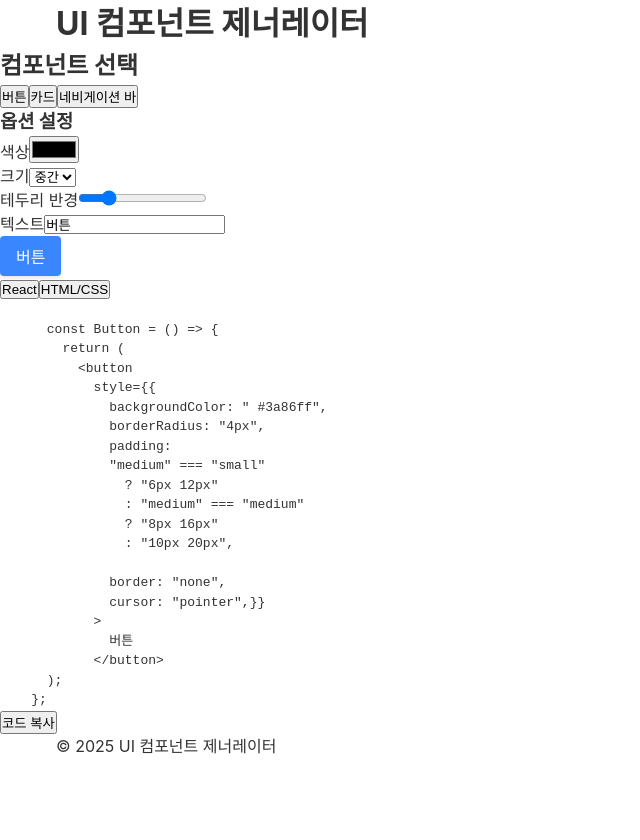
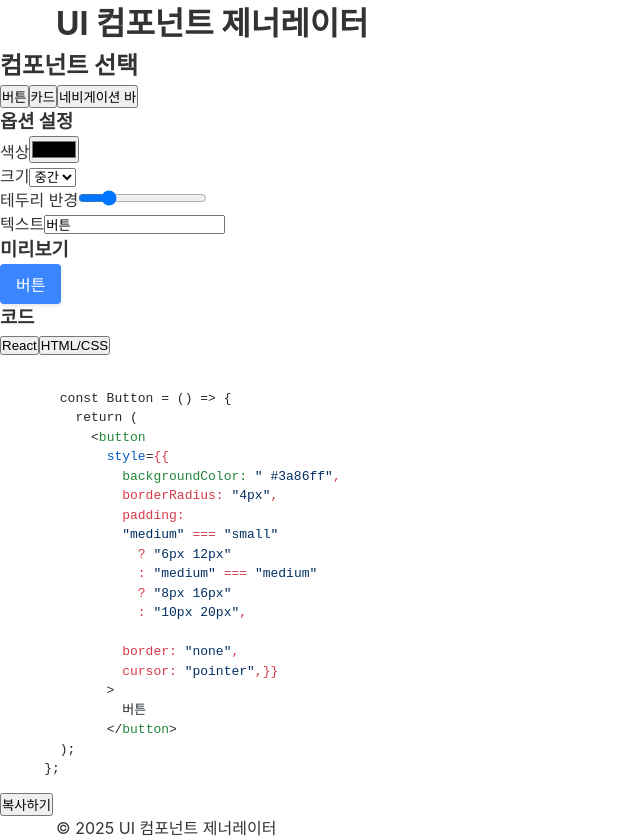
Before and after one commit to hagalaz-star/design-tool, a Next.js app: page / in a window 1280 px wide. Shown: the whole page, without its empty margins (0-640 px from the left). Before the commit the page ends 800 px from the top, so only its background shows below. Built offline with nearby package versions, Linux system fonts and the light colour scheme.

Commit message:
degisn-preview

```diff
--- a/package.json
+++ b/package.json
@@ -9,6 +9,7 @@
     "lint": "next lint"
   },
   "dependencies": {
+    "highlight.js": "^11.11.1",
     "next": "15.2.1",
     "react": "^19.0.0",
     "react-dom": "^19.0.0",
--- a/src/app/Generator/CodeDisplay.tsx
+++ b/src/app/Generator/CodeDisplay.tsx
@@ -1,4 +1,6 @@
-import React, { useState, CSSProperties } from "react";
+import React, { useState, CSSProperties, useEffect } from "react";
+import hljs from "highlight.js";
+import "highlight.js/styles/github.css";
 import styles from "./CodeDisplay.module.scss";
 
 interface displayType {
@@ -8,6 +10,8 @@ interface displayType {
 
 function CodeDisplay({ componentType, options }: displayType) {
   const [codeFormat, setCodeFormat] = useState<"react" | "html">("react");
+  const [copyStatus, setCopyStatus] = useState("복사하기");
+
   const generateCode = () => {
     if (componentType === "button") {
       if (codeFormat === "react") {
@@ -198,6 +202,23 @@ function CodeDisplay({ componentType, options }: displayType) {
     }
     return "// 지원되지 않는 컴포넌트 또는 포맷입니다.";
   };
+  const handleCopy = async () => {
+    try {
+      await navigator.clipboard.writeText(generateCode());
+      setCopyStatus("복사완료!");
+      setTimeout(() => setCopyStatus("복사하기"), 2000);
+    } catch (err) {
+      setCopyStatus("복사 실패");
+      setTimeout(() => setCopyStatus("복사하기"), 2000);
+    }
+  };
+
+  useEffect(() => {
+    document.querySelectorAll("pre code").forEach((block) => {
+      hljs.highlightElement(block as HTMLElement);
+    });
+  }, [componentType, options, codeFormat]);
+
   return (
     <div className={styles.CodeDisplay}>
       <div className={styles.formatSelector}>
@@ -219,11 +240,8 @@ function CodeDisplay({ componentType, options }: displayType) {
         <code>{generateCode()}</code>
       </pre>
 
-      <button
-        className={styles.copyButton}
-        onClick={() => navigator.clipboard.writeText(generateCode())}
-      >
-        코드 복사
+      <button className={styles.copyButton} onClick={handleCopy}>
+        {copyStatus}
       </button>
     </div>
   );
--- a/src/app/Generator/Generator.tsx
+++ b/src/app/Generator/Generator.tsx
@@ -98,16 +98,30 @@ function Generator() {
             네비게이션 바
           </button>
         </div>
+
+        {/* {기존 컴포넌트 선택 UI} */}
         <div className={styles.workArea}>
           <OptionsPanel
             componentType={selectedComponent}
             options={Options}
             onOptionChange={handleOptionChange}
           />
-          <ComponentPreview
-            componentType={selectedComponent}
-            options={Options}
-          />
+        </div>
+
+        {/* {미리보기 섹션} */}
+        <div className={styles.previewSection}>
+          <h3>미리보기</h3>
+          <div className={styles.previewContainer}>
+            <ComponentPreview
+              componentType={selectedComponent}
+              options={Options}
+            />
+          </div>
+        </div>
+
+        {/* {코드 디스플레이 섹션 추가} */}
+        <div className={styles.codeSection}>
+          <h3>코드</h3>
           <CodeDisplay componentType={selectedComponent} options={Options} />
         </div>
       </div>
```
Also changed, not shown: 1 other file (tests, documents, lock files or other folders).
